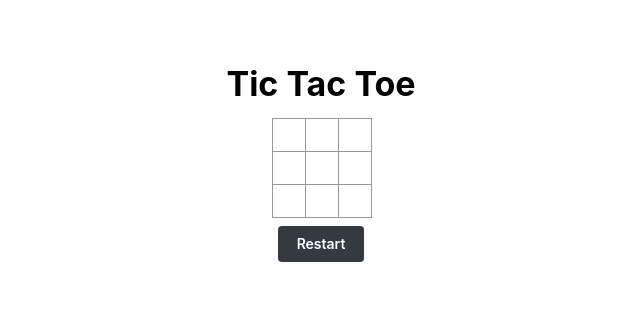
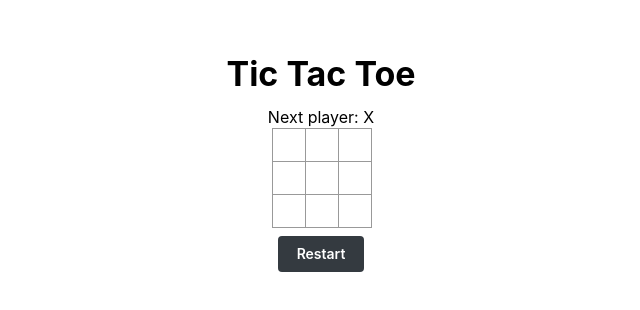
Before and after one commit to victormarquess11/react-test, a React (Vite) app: page / in a window 1280 px wide. Shown: the part 234-544 px from the top of the page, without its empty margins (319-959 px from the left). Built offline with nearby package versions, Linux system fonts and the light colour scheme.

Commit message:
[ADD] check win condition and display winner/next player

```diff
--- a/src/components/Board.tsx
+++ b/src/components/Board.tsx
@@ -8,6 +8,7 @@ type PlayerSquareSymbols = "X" | "O";
 export type SquareSymbols = PlayerSquareSymbols | null;
 
 export default function Board() {
+    const [win, setWin] = useState<SquareSymbols>(null);
     const [currentSymbol, setCurrentSymbol] =
         useState<PlayerSquareSymbols>("X");
     const [squares, setSquares] = useState<SquareSymbols[]>(
@@ -19,7 +20,7 @@ export default function Board() {
             return;
         }
         const nextSquares = squares.slice();
-        let nextSymbol: PlayerSquareSymbols = "X";
+        let nextSymbol: SquareSymbols = null;
 
         switch (currentSymbol) {
             case "X":
@@ -36,13 +37,16 @@ export default function Board() {
 
         setSquares(nextSquares);
         if (calculateWinner(nextSquares) != null) {
-            console.log(`Ganhador é ${currentSymbol}`);
+            setWin(currentSymbol);
         }
+        if (nextSymbol) {
             setCurrentSymbol(nextSymbol);
+        }
     }
 
     function handleRestart() {
         setSquares(Array(9).fill(null));
+        setWin(null);
         setCurrentSymbol("X");
     }
 
@@ -77,7 +81,10 @@ export default function Board() {
 
     return (
         <div className="flex h-screen w-screen flex-col items-center justify-center">
-            <Title className="mb-3">Tic Tac Toe</Title>
+            <Title className="mb-2">Tic Tac Toe</Title>
+            <div className="win">
+                {win ? `Winner: ${win}` : `Next player: ${currentSymbol}`}
+            </div>
             <div className="board-row-container">
                 <div className="board-row">
                     <Square
@@ -122,6 +129,7 @@ export default function Board() {
                     onSquareClick={() => handleClick(8)}
                 />
             </div>
+            <div className="button-container">
                 <Button
                     className="my-2"
                     variant="filled"
@@ -132,5 +140,6 @@ export default function Board() {
                     Restart
                 </Button>
             </div>
+        </div>
     );
 }
```
Lines whose indentation alone changed are shown as unchanged.
